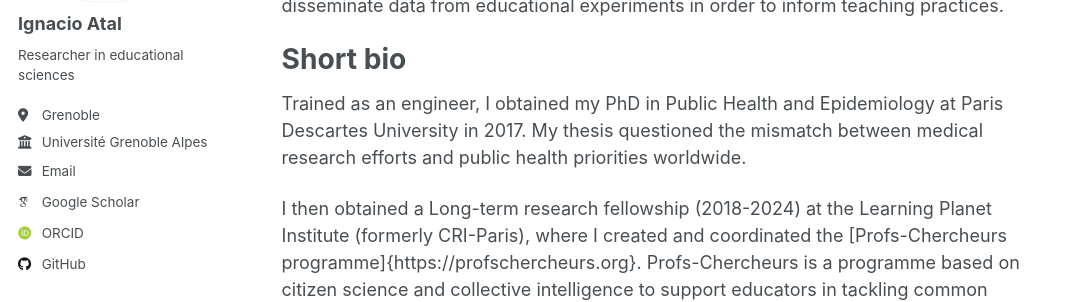
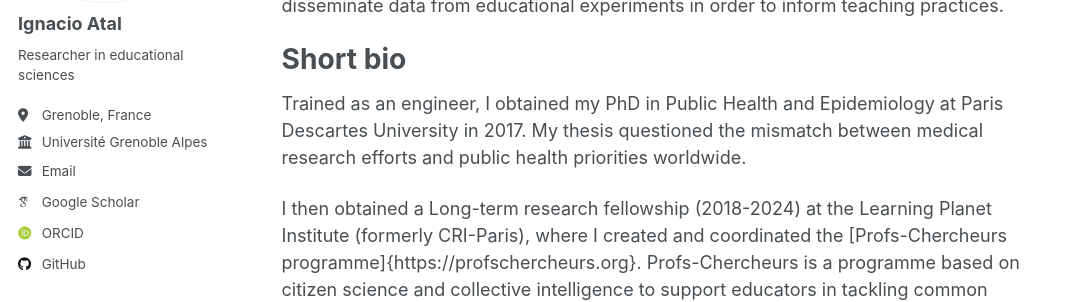
Before and after one commit to iatal/iatal.github.io, a Jekyll site: the page built from _pages/about.md, in a window 1280 px wide. Shown: the part 230-532 px from the top of the page, without its empty margins (0-1083 px from the left). Built offline with Jekyll 4.4.1, drawn with Linux system fonts in a browser that asks for light colours; some web fonts are replaced.

Commit message:
Update _config.yml

```diff
--- a/_config.yml
+++ b/_config.yml
@@ -26,7 +26,7 @@ author:
   name             : "Ignacio Atal"
   pronouns         : # example: "she/her"
   bio              : "Researcher in educational sciences"
-  location         : "Grenoble"
+  location         : "Grenoble, France"
   employer         : "Université Grenoble Alpes"
   uri              : # URL
   email            : "ignacio.atal@univ-grenoble-alpes.fr"
```
